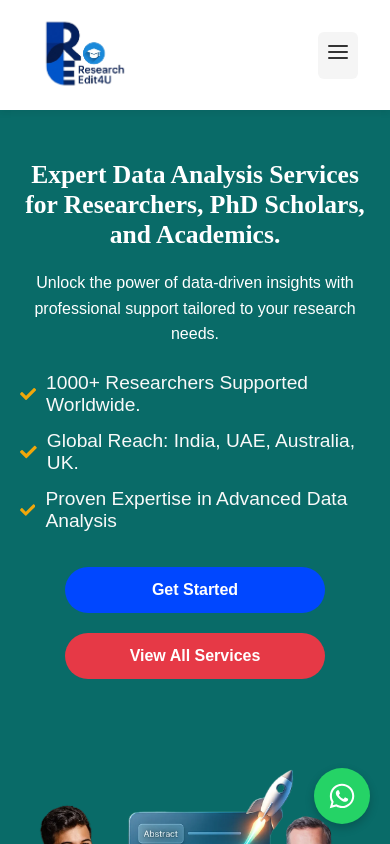
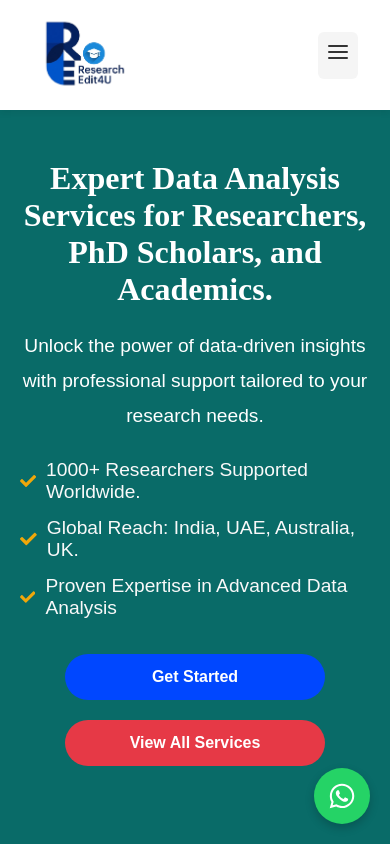
Before and after one commit to beheraanurag/Resrearchedit4u-web, a React (Vite) app: page /Data in a window 390 px wide. Shown: the top 844 px of the page. Built offline with nearby package versions, Linux system fonts and the light colour scheme.

Commit message:
update css font

```diff
--- a/src/assets/style/style.css
+++ b/src/assets/style/style.css
@@ -1403,6 +1403,13 @@ body {
         justify-content: center;
         text-align: left;
     }
+      .smart-submission h2 {
+        font-size: 2rem;
+    }
+
+    .smart-submission .description {
+        font-size: 1.2rem;
+    }
 
     .btn-wrapper {
         justify-content: center;
@@ -1415,13 +1422,12 @@ body {
 }
 
 @media (max-width: 480px) {
-    .smart-submission h2 {
-        font-size: 1.6rem;
+     .smart-submission h2 {
+        font-size: 2rem;
     }
 
     .smart-submission .description {
-        font-size: 1rem;
-        line-height: 1.6rem;
+        font-size: 1.2rem;
     }
 
     .cta-btn {
```
